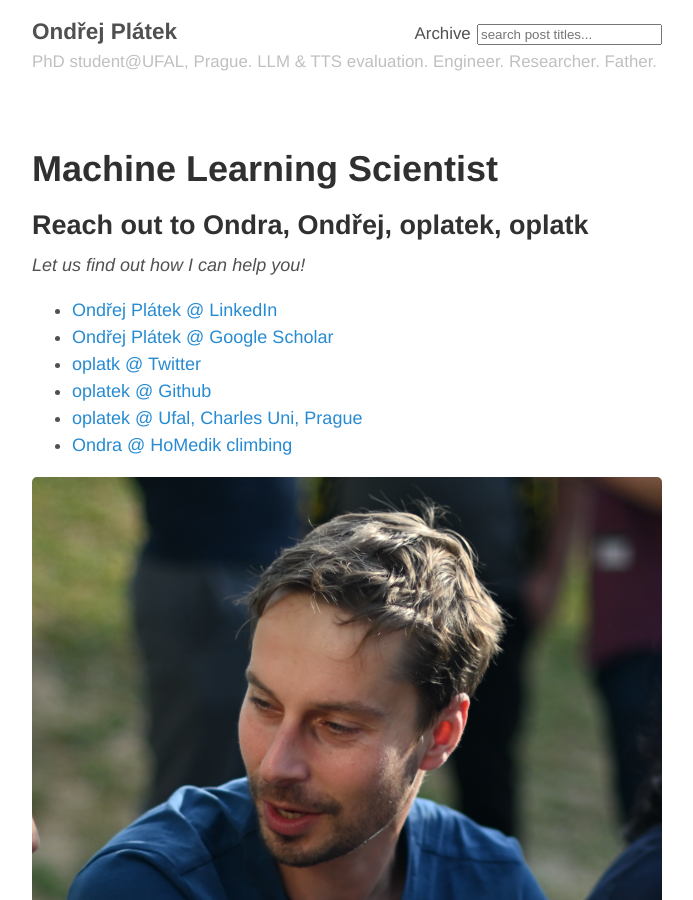
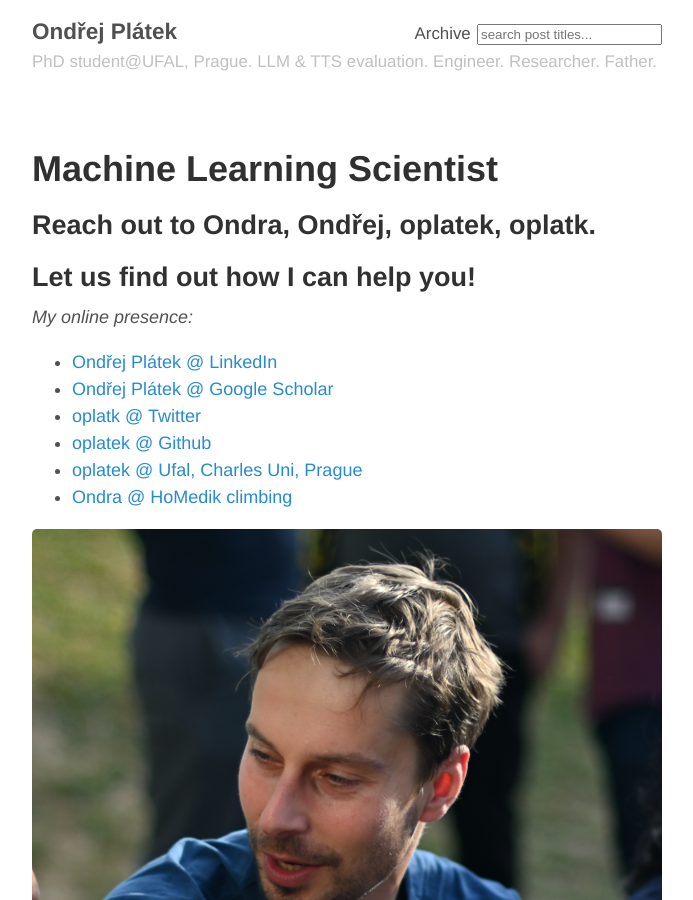
Before and after one commit to oplatek/oplatek.github.io, a Jekyll site: the page built from index.md, in a window 1280 px wide and 900 px high. Shown: the whole window, without its empty margins (293-986 px from the left). Built offline with Jekyll 4.4.1, drawn with Linux system fonts in a browser that asks for light colours.

Commit message:
wording intro

```diff
--- a/index.md
+++ b/index.md
@@ -3,9 +3,11 @@ layout: page
 title: Machine Learning Scientist
 ---
 
-## Reach out to Ondra, Ondřej, oplatek, oplatk
+## Reach out to Ondra, Ondřej, oplatek, oplatk.
 
-_Let us find out how I can help you!_
+## Let us find out how I can help you!
+
+_My online presence:_
 
 * [Ondřej Plátek @ LinkedIn](https://cz.linkedin.com/in/ondrejplatek)
 * [Ondřej Plátek @ Google Scholar](https://scholar.google.com/citations?user=3rA1o9YAAAAJ&hl=en)
```
